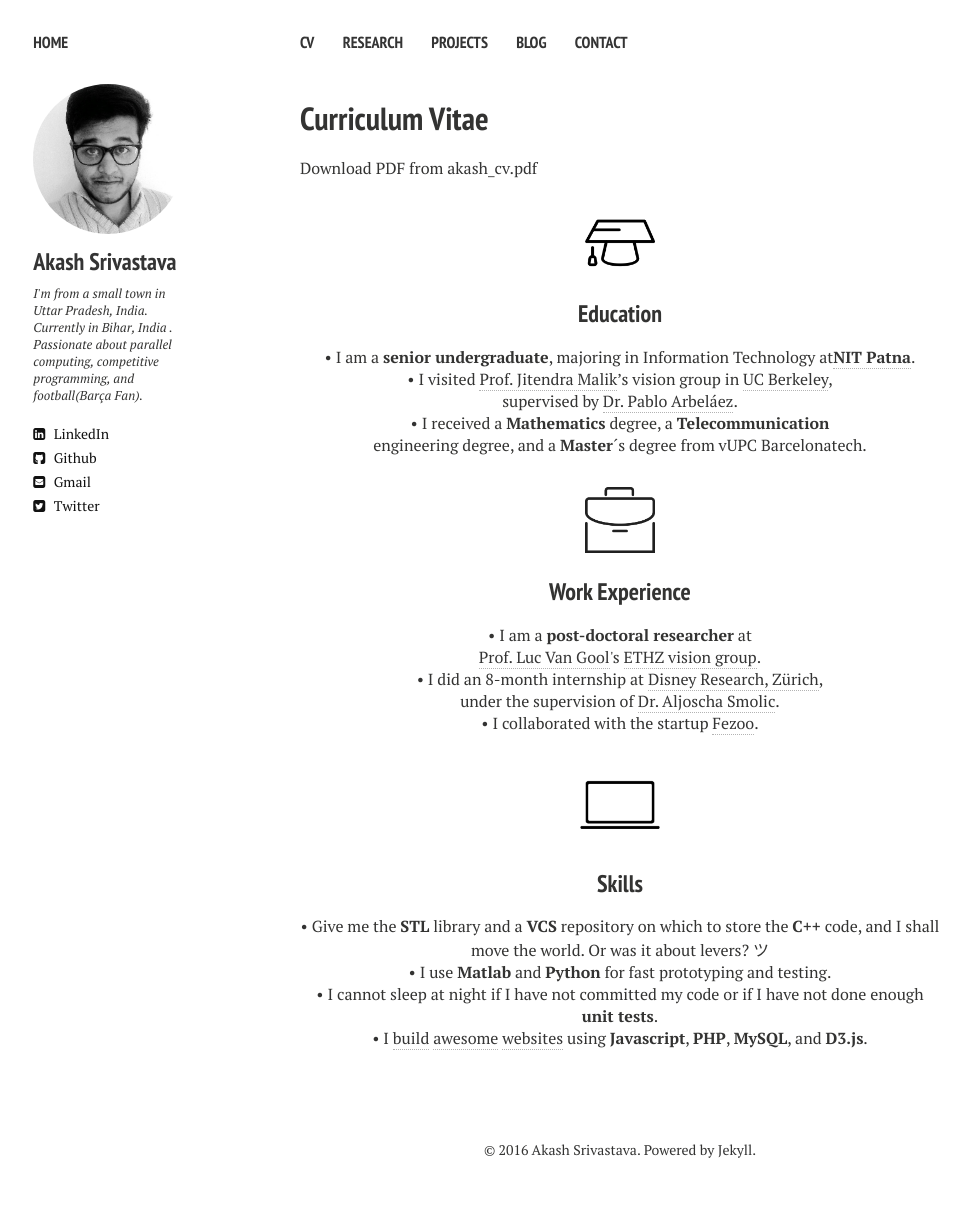
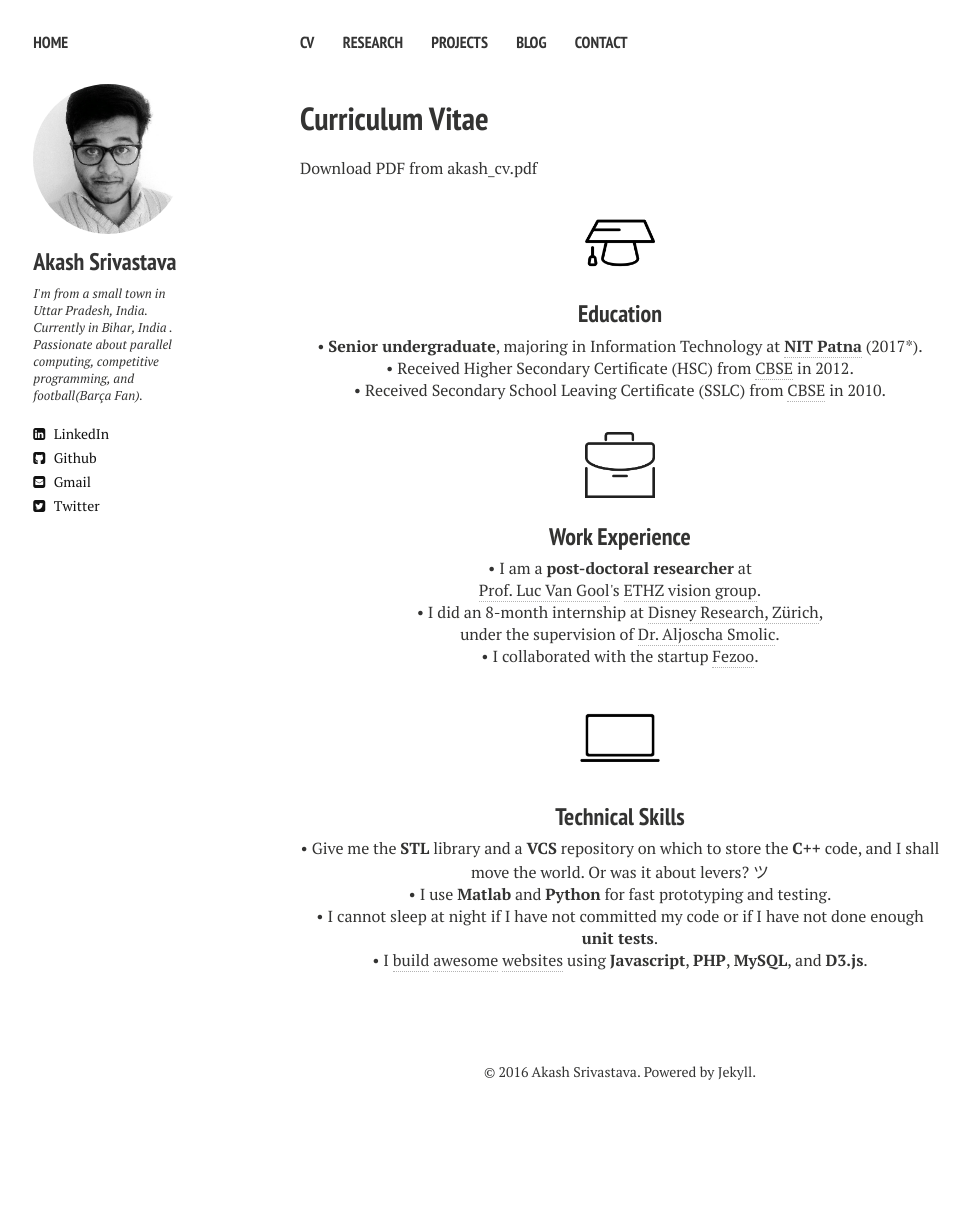
Before and after one commit to Akash1684/akash1684.github.io, a Jekyll site: the page built from cv.md, in a window 1280 px wide. Shown: the whole page, without its empty margins (20-989 px from the left). Built offline with Jekyll 4.4.1, drawn with Linux system fonts in a browser that asks for light colours; nearby versions of some CDN libraries; after the commit the page ends 1130 px from its top, so only the background shows below that.

Commit message:
Update cv.html

```diff
--- a/_layouts/cv.html
+++ b/_layouts/cv.html
@@ -10,11 +10,9 @@
      margin-bottom: 1.5cm;
    }
   .bottom-small {
-     margin-bottom: 0.5cm;
+     margin-bottom: 0.2cm;
    }
-  .bottom-none {
-     margin-bottom: 0.0cm;
-   }
+
 </style>
 </head>
 
@@ -52,9 +50,9 @@
 
     <p align="center" ><img src="{{ site.url }}/images/CV/study2.png" alt="Education" width="70" height="70"></p>
     <h3 align="center" class=bottom-small>Education</h3>
-    <p align="center">&#8226 I am a <strong>senior undergraduate</strong>, majoring in Information Technology at<a href="http://www.nitp.ac.in/php/home.php" target="_blank"><strong>NIT Patna</strong></a>.</p>
-    <p align="center">&#8226 I visited <a href="http://www.cs.berkeley.edu/~malik/" target="_blank">Prof. Jitendra Malik</a>’s vision group in <a href="http://www.berkeley.edu" target="_blank">UC Berkeley</a>,<br>supervised by <a href="http://www.cs.berkeley.edu/~arbelaez/index.html" target="_blank">Dr. Pablo Arbeláez</a>.</p>
-    <p align="center" class="bottom-three">&#8226 I received a <strong>Mathematics</strong> degree, a <strong>Telecommunication</strong><br>engineering degree, and a <strong>Master</strong>´s degree from vUPC Barcelonatech</a>.</p>
+    <p align="center">&#8226 <strong>Senior undergraduate</strong>, majoring in Information Technology at <a href="http://www.nitp.ac.in/php/home.php" target="_blank"><strong>NIT Patna</strong></a> (2017*).</p>
+    <p align="center">&#8226 Received Higher Secondary Certificate (HSC) from <a href="http://www.nitp.ac.in/php/home.php" target="_blank">CBSE</a> in 2012.</p>
+    <p align="center" class="bottom-three">&#8226 Received Secondary School Leaving Certificate (SSLC) from <a href="http://www.nitp.ac.in/php/home.php" target="_blank">CBSE</a> in 2010.</p>
 
 
     <p align="center" ><img src="{{ site.url }}/images/CV/business.png" alt="Work Experience" width="70" height="70"></p>
@@ -64,8 +62,8 @@
     <p align="center" class="bottom-three">&#8226 I collaborated with the startup <a href="http://fezoo.cat" target="_blank">Fezoo</a>.</p>
 
 
-    <p align="center" ><img src="{{ site.url }}/images/CV/computer2.png" alt="Computer Skills" width="80" height="80"></p>
-    <h3 align="center" class=bottom-small>Skills</h3>
+    <p align="center" ><img src="{{ site.url }}/images/CV/computer2.png" alt="Technical Skills" width="80" height="80"></p>
+    <h3 align="center" class=bottom-small>Technical Skills</h3>
     <p align="center">&#8226 Give me the <strong>STL</strong> library and a <strong>VCS</strong> repository on which to store the <strong>C++</strong> code, and I shall move the world. Or was it about levers? &#12484;</p>
     <p align="center">&#8226 I use <strong>Matlab</strong> and <strong>Python</strong> for fast prototyping and testing.</p>
     <p align="center">&#8226 I cannot sleep at night if I have not committed my code or if I have not done enough <strong>unit tests</strong>.</p>
```
